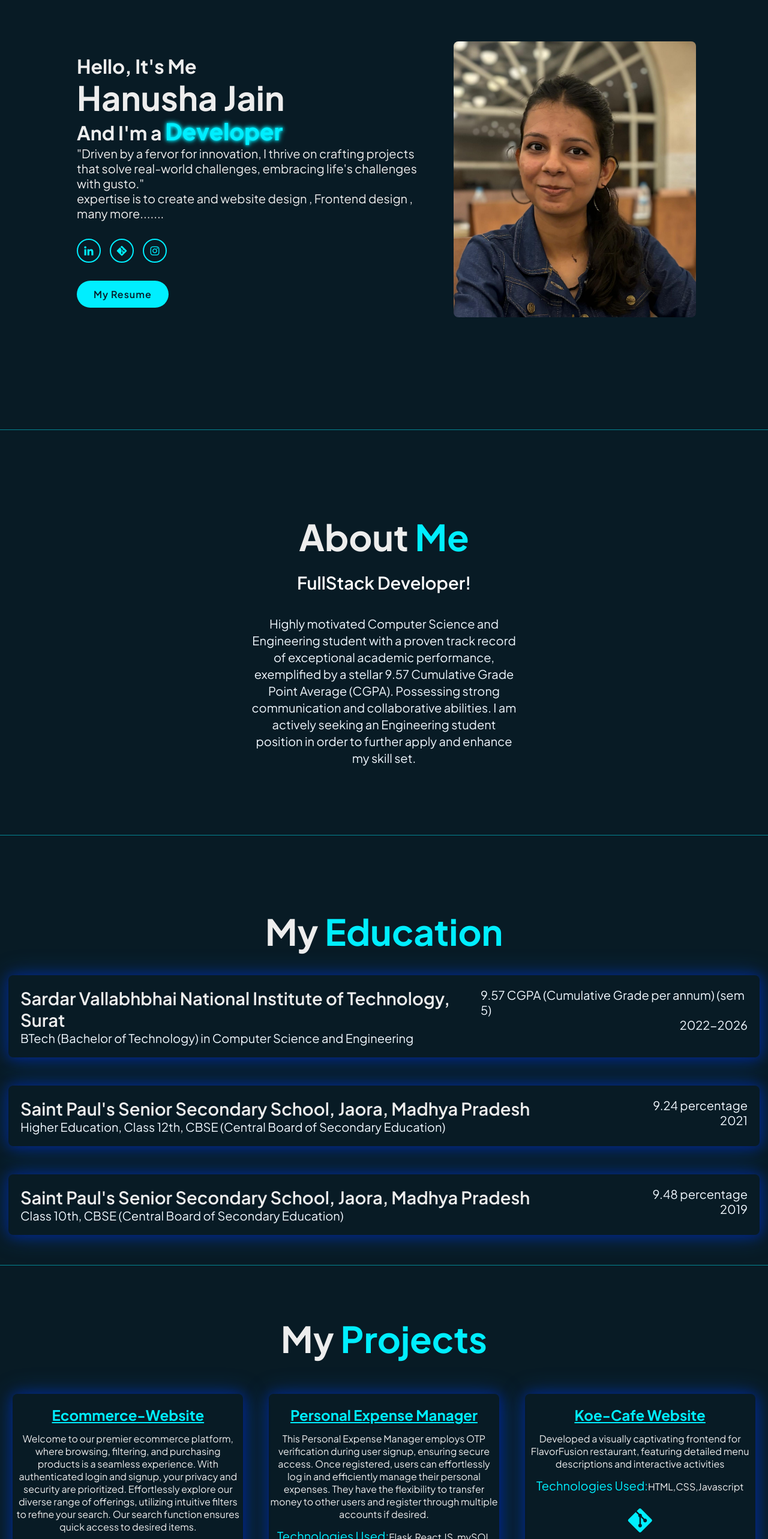
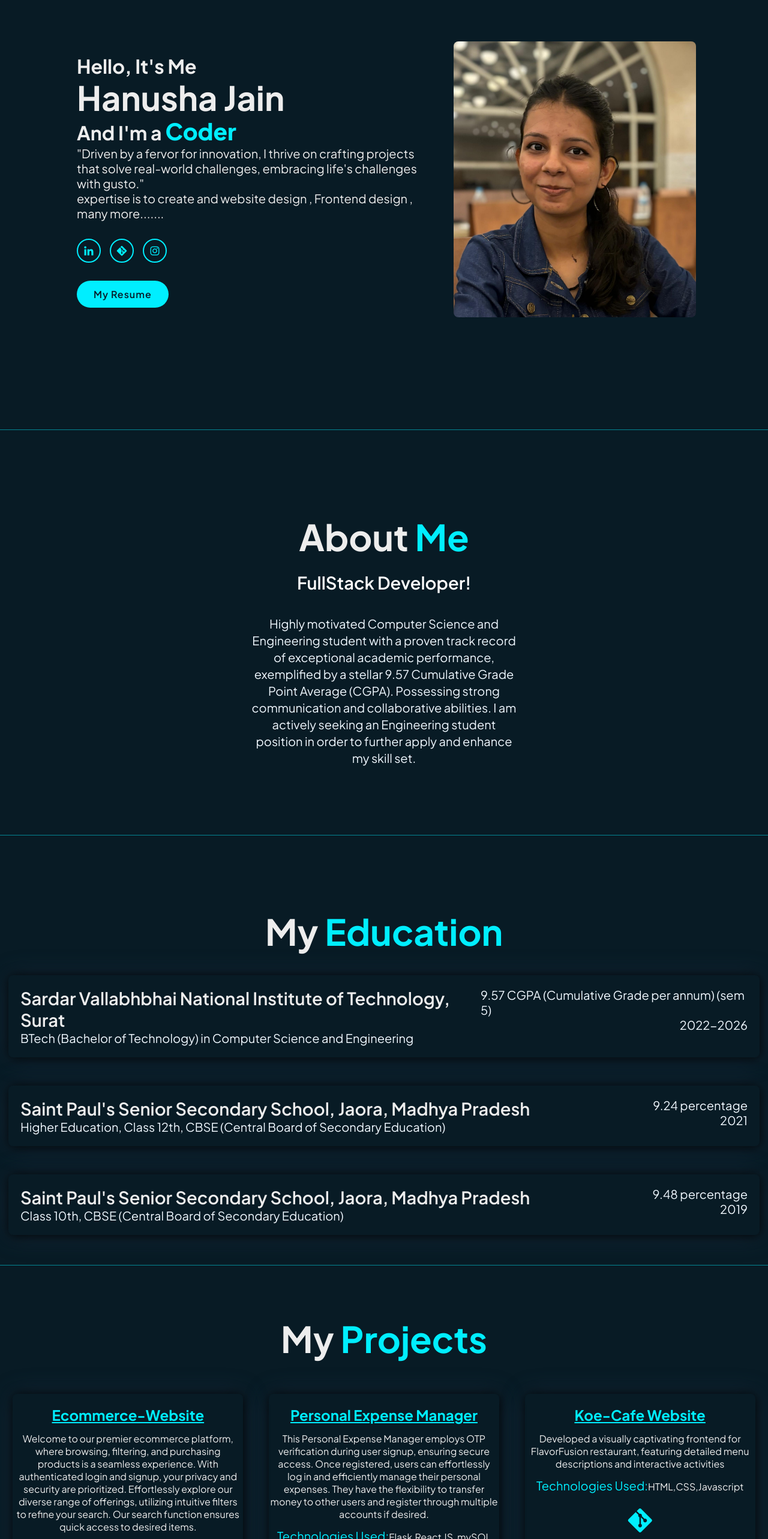
Before and after one commit to HanushaJain66/Portfolio2k25, a React (Create React App) app: page / in a window 1280 px wide. Shown: the part 234-2800 px from the top of the page at 60% size. Built offline with nearby package versions, Linux system fonts and the light colour scheme; a web font is replaced by a local one.

Commit message:
minor bugs fixed

```diff
--- a/src/Components/Contact.css
+++ b/src/Components/Contact.css
@@ -125,7 +125,7 @@
     opacity: 0;
     animation: slideTop 1s ease forwards;
     animation-delay: 2s;
-    box-shadow: 0 0 5px #0ef,0 0 25px #0ef;
+    /* box-shadow: 0 0 5px #0ef,0 0 25px #0ef; */
   }
   .contact-form h4{
     display: none;
--- a/src/Components/Education.css
+++ b/src/Components/Education.css
@@ -33,7 +33,7 @@
   margin-top: 20px;
   padding: 20px;
   border-radius: 8px;
-  box-shadow: 1px 1px 20px #012290f7,1px 1px 40px #0053b87f; /* Added box shadow */
+  box-shadow: 1px 1px 20px #000000f7, 1px 1px 40px #2b415c7f; /* Added box shadow */
   transition: box-shadow 0.3s, transform 0.3s; /* Transition effects */
 }
 
--- a/src/Components/Home.css
+++ b/src/Components/Home.css
@@ -72,7 +72,7 @@
   color: #0ef;
   font-size: larger;
   font-weight: bolder;
-  text-shadow: 0 0 5px #0ef, 0 0 10px #0ef;
+
 }
 
 .lo:hover {
--- a/src/Components/Home.js
+++ b/src/Components/Home.js
@@ -14,7 +14,7 @@ import Achievements from './Achievements';
 import Certificates from './certificates';
 
 const Home = () => {
-  const attributes = ['Developer', 'Coder', 'Traveler']; // Add more attributes as needed
+  const attributes = ['Developer', 'Coder' ]; // Add more attributes as needed
   const [index, setIndex] = useState(0);
 
   useEffect(() => {
--- a/src/Components/Projects.css
+++ b/src/Components/Projects.css
@@ -21,7 +21,7 @@
   display: flex;
   flex-direction: column;
   border-radius: 8px;
-  box-shadow: 1px 1px 20px #012290f7,1px 1px 40px #0053b87f; /* Added box shadow */
+  box-shadow: 1px 1px 20px #000000f7, 1px 1px 40px #2b415c7f; /* Added box shadow */
   transition: box-shadow 0.3s, transform 0.3s; /* Transition effects */
   width: 30%;
   height: 400px;
```
